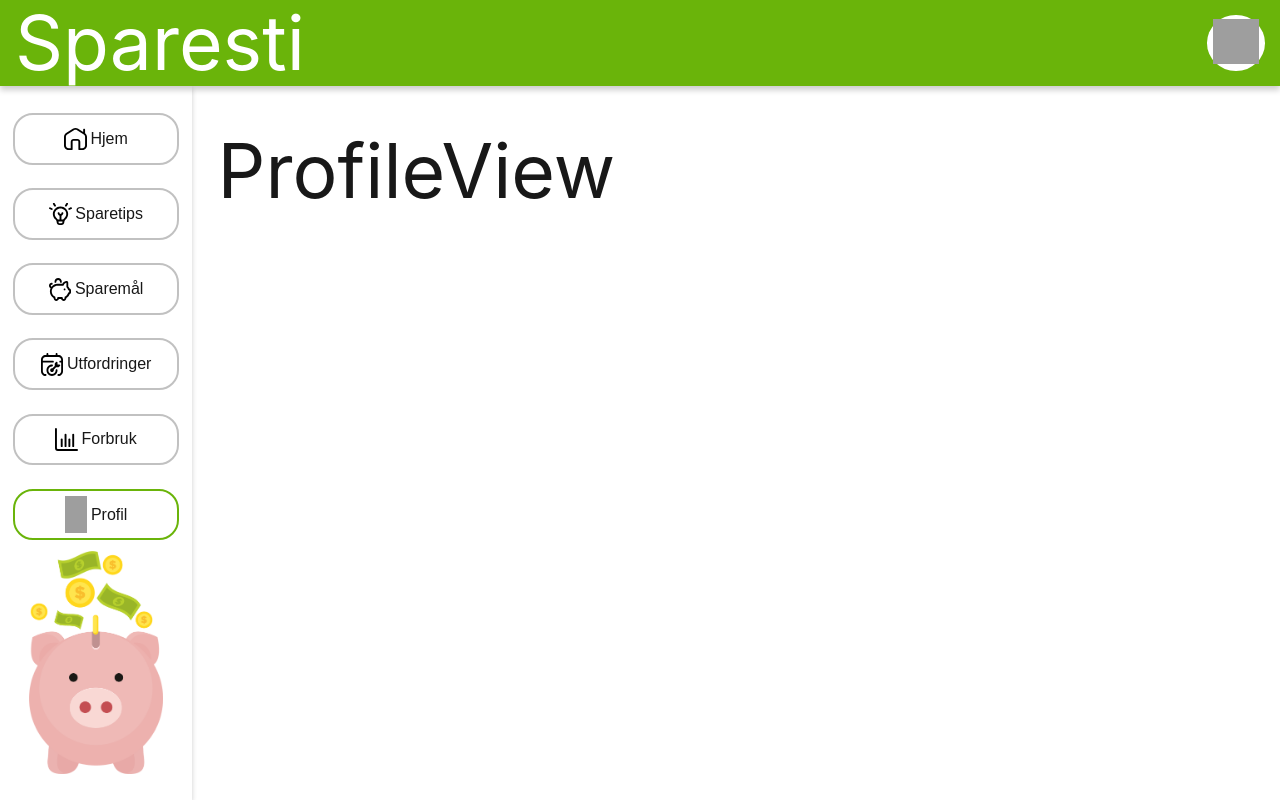
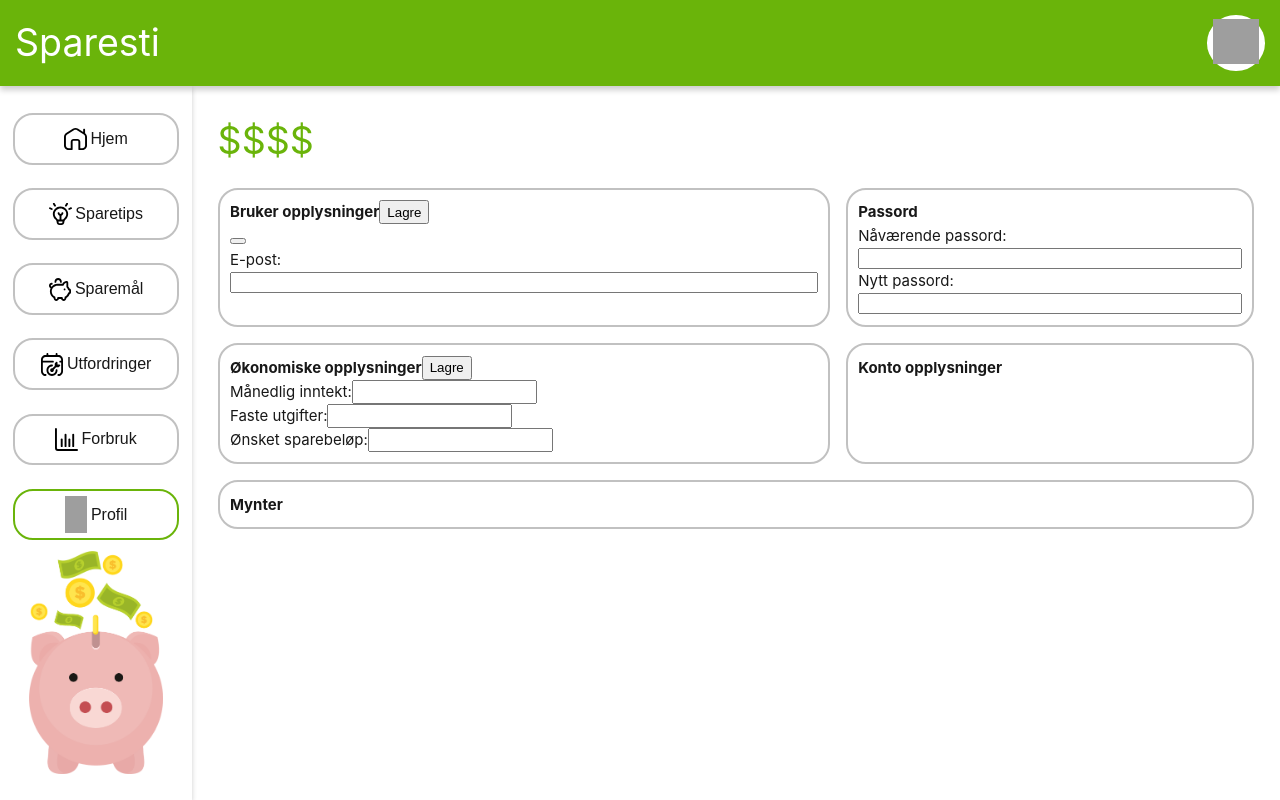
Before and after one commit to jensmjahle/Sparesti-frontend, a Vue app: page /homepage/profile in a window 1280 px wide. Built offline with nearby package versions, Linux system fonts and the light colour scheme; grey boxes are pictures that could not be loaded.

Commit message:
Created structure for profile-page.

```diff
--- a/src/components/navigation/TopNav.vue
+++ b/src/components/navigation/TopNav.vue
@@ -28,7 +28,7 @@ const navigate = (path: string) => {
 <template>
   <div class="top-nav">
     <div class="title-box">
-    <h1 class="title" @click="navigate('/homepage/home')">Sparesti</h1>
+    <h2 class="title" @click="navigate('/homepage/home')">Sparesti</h2>
     </div>
     <div class="button-menu">
       <img src="/src/components/icons/navigation/menu-burger.svg" v-if="!isBurgerMenuOpen" alt="Menu Options" class="burger-menu" @click="openBurgerMenu">
--- /dev/null
+++ b/src/components/profile/BadgeInfo.vue
@@ -0,0 +1,29 @@
+<script setup lang="ts">
+import { ref } from 'vue'
+
+const props = defineProps <{
+  title: string
+}>();
+
+const title = ref<string>(props.title)
+
+</script>
+
+<template>
+  <div class="badge-container">
+    <h3 class="title">{{title}}</h3>
+
+  </div>
+
+</template>
+
+<style scoped>
+.badge-container{
+  display: flex;
+  flex-direction: column;
+}
+.title{
+  font-weight: bold;
+}
+
+</style>
--- /dev/null
+++ b/src/components/profile/BankAccountInfo.vue
@@ -0,0 +1,22 @@
+<script setup lang="ts">
+
+</script>
+
+<template>
+  <div class="account-info">
+    <h3 class="title">Konto opplysninger</h3>
+  </div>
+
+</template>
+
+<style scoped>
+.account-info{
+  display: flex;
+  flex-direction: column;
+}
+
+.title{
+  font-weight: bold;
+}
+
+</style>
--- /dev/null
+++ b/src/components/profile/IncomeInfo.vue
@@ -0,0 +1,61 @@
+<script setup lang="ts">
+
+</script>
+
+<template>
+  <div class="income-info">
+    <div class="header">
+      <h3 class="title">Økonomiske opplysninger</h3>
+      <button class="submit-button">Lagre</button>
+    </div>
+
+    <div class="input-fields">
+      <div class="input-collection">
+        <label>Månedlig inntekt: </label>
+        <input>
+
+      </div>
+      <div class="input-collection">
+        <label>Faste utgifter: </label>
+        <input>
+
+      </div>
+
+      <div class="input-collection">
+        <label>Ønsket sparebeløp: </label>
+        <input>
+
+      </div>
+
+    </div>
+
+  </div>
+
+</template>
+
+<style scoped>
+.income-info{
+  display: flex;
+  flex-direction: column;
+}
+
+.header{
+  display: flex;
+  flex-direction: row;
+}
+
+.title{
+  font-weight: bold;
+}
+
+.input-fields{
+  display: flex;
+  flex-direction: column;
+}
+
+.input-collection{
+  display: flex;
+  flex-direction: row;
+}
+
+</style>
--- /dev/null
+++ b/src/components/profile/PasswordInfo.vue
@@ -0,0 +1,47 @@
+<script setup lang="ts">
+
+</script>
+
+<template>
+  <div class="password-info">
+    <div class="header">
+      <h3 class="title">Passord</h3>
+    </div>
+    <div class="input-fields">
+
+      <div class="input-collection">
+        <label>Nåværende passord: </label>
+        <input>
+      </div>
+
+      <div class="input-collection">
+        <label>Nytt passord: </label>
+        <input>
+      </div>
+
+    </div>
+  </div>
+</template>
+
+<style scoped>
+.password-info{
+  display: flex;
+  flex-direction: column;
+
+  width: 100%;
+  height: 100%;
+}
+
+.header{
+  display: flex;
+  flex-direction: row;
+}
+.title{
+  font-weight: bold;
+}
+.input-collection{
+  display: flex;
+  flex-direction: column;
+}
+
+</style>
--- /dev/null
+++ b/src/components/profile/UserInfo.vue
@@ -0,0 +1,44 @@
+<script setup lang="ts">
+
+</script>
+
+<template>
+  <div class="user-info">
+    <div class="header">
+      <h3 class="title">Bruker opplysninger</h3>
+      <button>Lagre</button>
+    </div>
+    <div class="input-fields">
+      <button></button>
+      <div class="input-collection">
+        <label>E-post: </label>
+        <input>
+      </div>
+    </div>
+
+  </div>
+
+</template>
+
+<style scoped>
+.user-info{
+  display: flex;
+  flex-direction: column;
+
+  width: 100%;
+  height: 100%;
+}
+
+.header{
+  display: flex;
+  flex-direction: row;
+}
+.title{
+  font-weight: bold;
+}
+.input-collection{
+  display: flex;
+  flex-direction: column;
+}
+
+</style>
--- a/src/views/HomePage/ProfileView.vue
+++ b/src/views/HomePage/ProfileView.vue
@@ -1,11 +1,89 @@
 <script setup lang="ts">
+
+import { ref } from 'vue'
+import UserInfo from '@/components/profile/UserInfo.vue'
+import BankAccountInfo from '@/components/profile/BankAccountInfo.vue'
+import IncomeInfo from '@/components/profile/IncomeInfo.vue'
+import BadgeInfo from '@/components/profile/BadgeInfo.vue'
+import PasswordInfo from '@/components/profile/PasswordInfo.vue'
+
+const username = ref<string>('$$$$')
 
 </script>
 
 <template>
-  <h1>ProfileView</h1>
+  <div class="profile-view">
+    <h2 class="view-title">{{username}}</h2>
+    <div id="top">
+      <div class="component" id="user-info" >
+        <UserInfo></UserInfo>
+      </div>
+      <div class="component" id="password-info">
+        <password-info></password-info>
+      </div>
+    </div>
+    <div id="middle">
+      <div class="component" id="income-info">
+        <IncomeInfo titel=""></IncomeInfo>
+      </div>
+      <div class="component" id="account-info">
+        <BankAccountInfo></BankAccountInfo>
+      </div>
+    </div>
+    <div id="bottom">
+      <div class="component">
+        <BadgeInfo title="Mynter"></BadgeInfo>
+      </div>
+    </div>
+  </div>
 </template>
 
 <style scoped>
 
+.profile-view{
+  display: flex;
+  flex-direction: column;
+
+  width: 100%;
+  height: 100%;
+  gap: 2.5%;
+}
+
+.view-title{
+  color: var(--color-heading);
+}
+
+#top, #middle{
+  display: flex;
+  flex-direction: row;
+
+  width: 100%;
+  gap: 1.5%;
+}
+
+.component{
+  border: 2px solid var(--color-border);
+  border-radius: 20px;
+  width: 100%;
+  padding: 1.0%;
+}
+
+#user-info, #income-info{
+  width: 60%;
+}
+
+#password-info, #account-info{
+  width: 40%;
+}
+
+@media only screen and (max-width: 1000px){
+  #top, #middle{
+    display: flex;
+    flex-direction: column;
+  }
+  #user-info, #password-info, #income-info, #account-info{
+    width: 100%;
+  }
+}
+
 </style>
--- a/src/views/HomePageView.vue
+++ b/src/views/HomePageView.vue
@@ -61,6 +61,9 @@ import SideNav from '@/components/navigation/SideNav.vue'
   .side-nav{
     display: none;
   }
+  .view-element{
+    width: 100%;
+  }
 }
 
 
```
